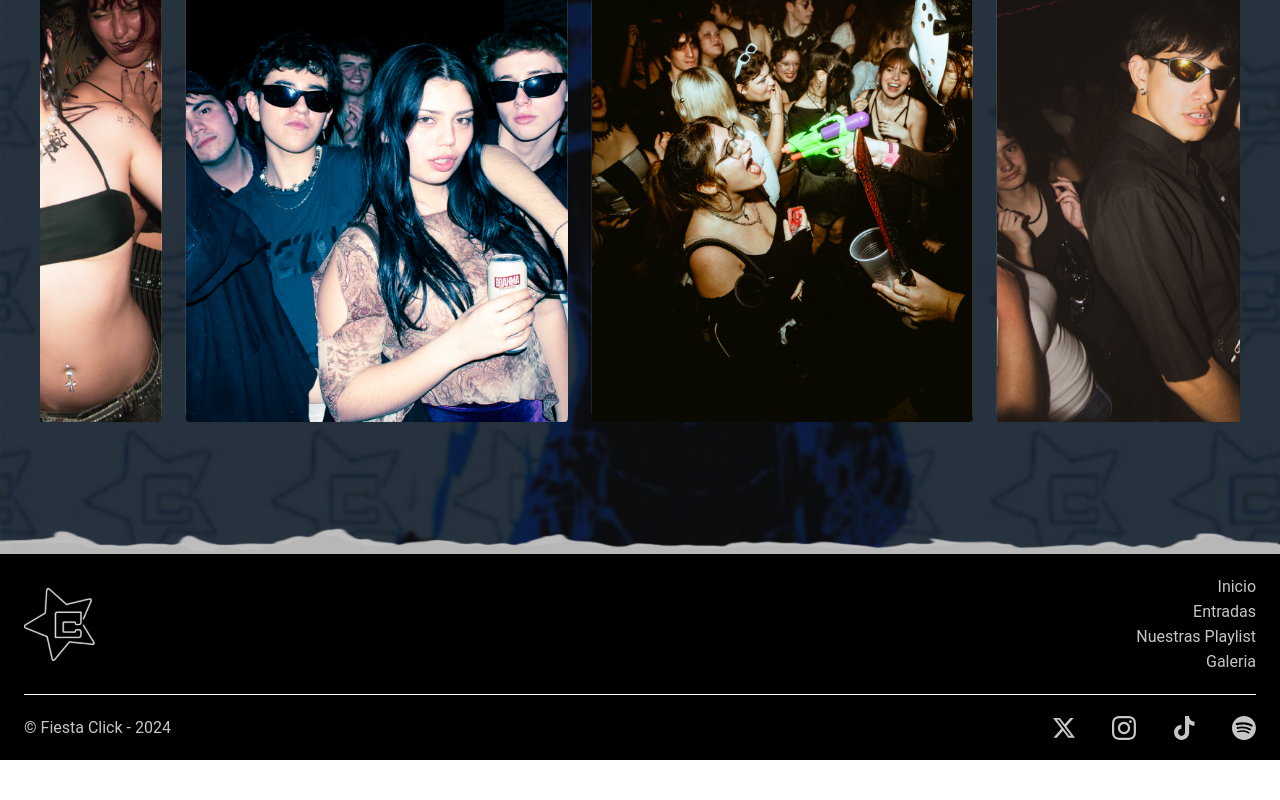
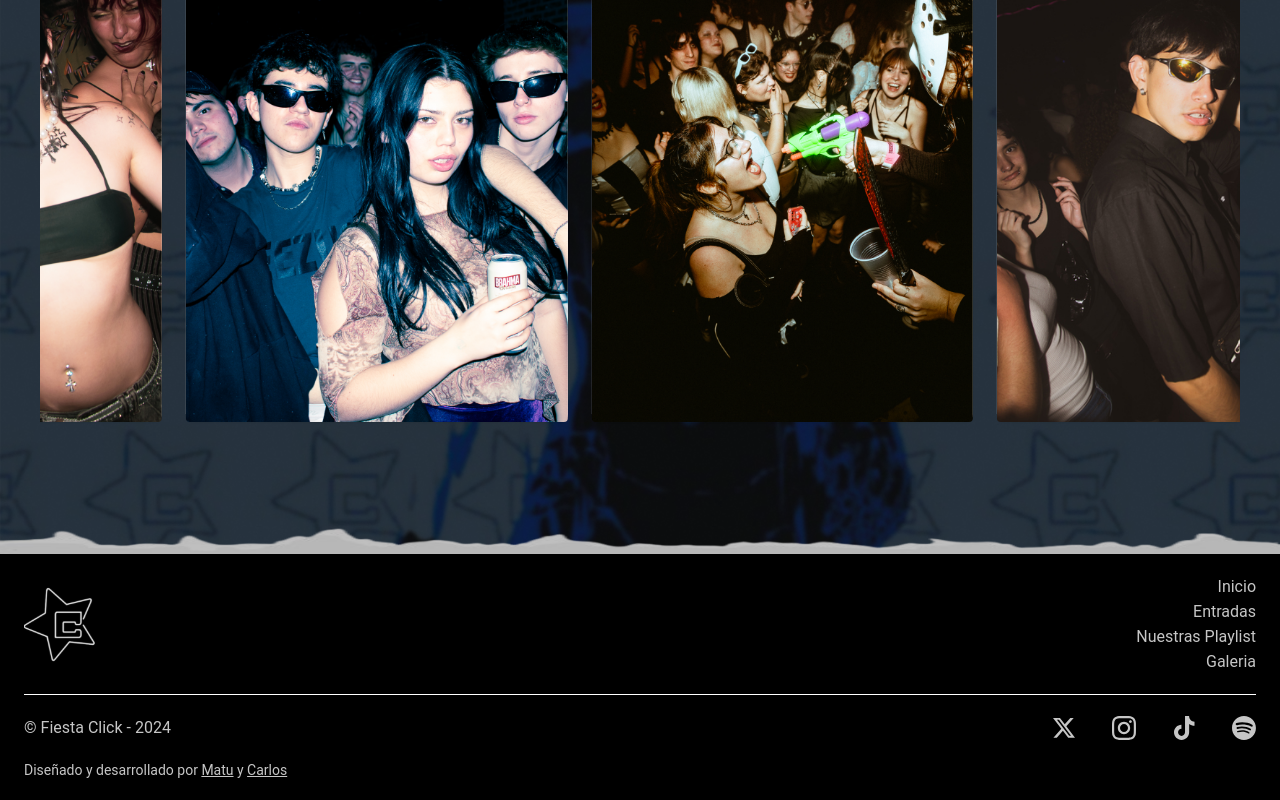
Before and after one commit to matugramajo/la-click, a Next.js app: page / in a window 1280 px wide. Shown: the part 2987-3787 px from the top of the page. Before the commit the page ends 3747 px from the top, so only its background shows below. Built offline with nearby package versions, Linux system fonts and the light colour scheme.

Commit message:
fix links

```diff
--- a/app/page.tsx
+++ b/app/page.tsx
@@ -83,7 +83,12 @@ export default function Home() {
               </div>
             </div>
             <div className="mt-6 md:mt-0">
-              <button  className="bg-azul_boton hover:bg-hover_boton text-white font-bold py-4 px-5 rounded-full">
+              <button
+              onClick={() => {
+                // open new tab
+                window.open("https://www.allaccess.com.ar/event/fiesta-click", "_blank")
+              } }
+              className="bg-azul_boton hover:bg-hover_boton text-white font-bold py-4 px-5 rounded-full">
                 CONSEGUIR MIS ENTRADAS
               </button>
             </div>
@@ -297,6 +302,11 @@ export default function Home() {
                 width={0}
                 height={0}
                 layout="fixed"
+                onClick={() => {
+                  // open new tab
+                  window.open("https://x.com/laclickfiesta", "_blank")
+                }
+                }
                 className="cursor-pointer h-[16px] w-[16px] md:h-[24px] md:w-[24px]"
                 />
                 {/* when is mobile change sized of the icon to 16 16 */}
@@ -306,6 +316,11 @@ export default function Home() {
                 width={0}
                 height={0}
                 layout="fixed"
+                onClick={() => {
+                  // open new tab
+                  window.open("https://www.instagram.com/clickfiesta/", "_blank")
+
+                } }
                 className="cursor-pointer h-[16px] w-[16px] md:h-[24px] md:w-[24px]"
                 />
               <Image
@@ -314,6 +329,10 @@ export default function Home() {
                 width={0}
                 height={0}
                 layout="fixed"
+                onClick={() => {
+                  // open new tab
+                  window.open("https://www.tiktok.com/@clickfiesta", "_blank")
+                }}
                 className="cursor-pointer h-[16px] w-[16px] md:h-[24px] md:w-[24px]"
                 />
               <Image
@@ -321,11 +340,29 @@ export default function Home() {
                 alt="LaClick"
                 width={0}
                 height={0}
+                onClick={() => {
+                  // open new tab
+                  window.open("https://open.spotify.com/user/31bekp5m6vexptpas7roli6l6nwq", "_blank")
+
+                } }
                 layout="fixed"
                 className="cursor-pointer h-[16px] w-[16px] md:h-[24px] md:w-[24px]"
                 />
 
               </div>
+          </div>
+        </div>
+          {/* divider */}
+        {/* dise;ado y desarrolador por Matu y Carlos */}
+        <div className="flex items-center justify-between w-full mx-20 mt-5">
+          <div className="text-white  w-full">
+            <p className="font-roboto text-nav_gray text-sm">Diseñado y desarrollado por&nbsp;
+            <a className="font-roboto text-nav_gray underline  hover:text-slate-50" href="https://linktr.ee/matildegramajo">Matu</a>
+            &nbsp;y&nbsp;
+             <a className="font-roboto text-nav_gray underline  hover:text-slate-50" href="https://linktr.ee/waffi503">
+             Carlos</a>
+
+             </p>
           </div>
         </div>
       </footer>
```
